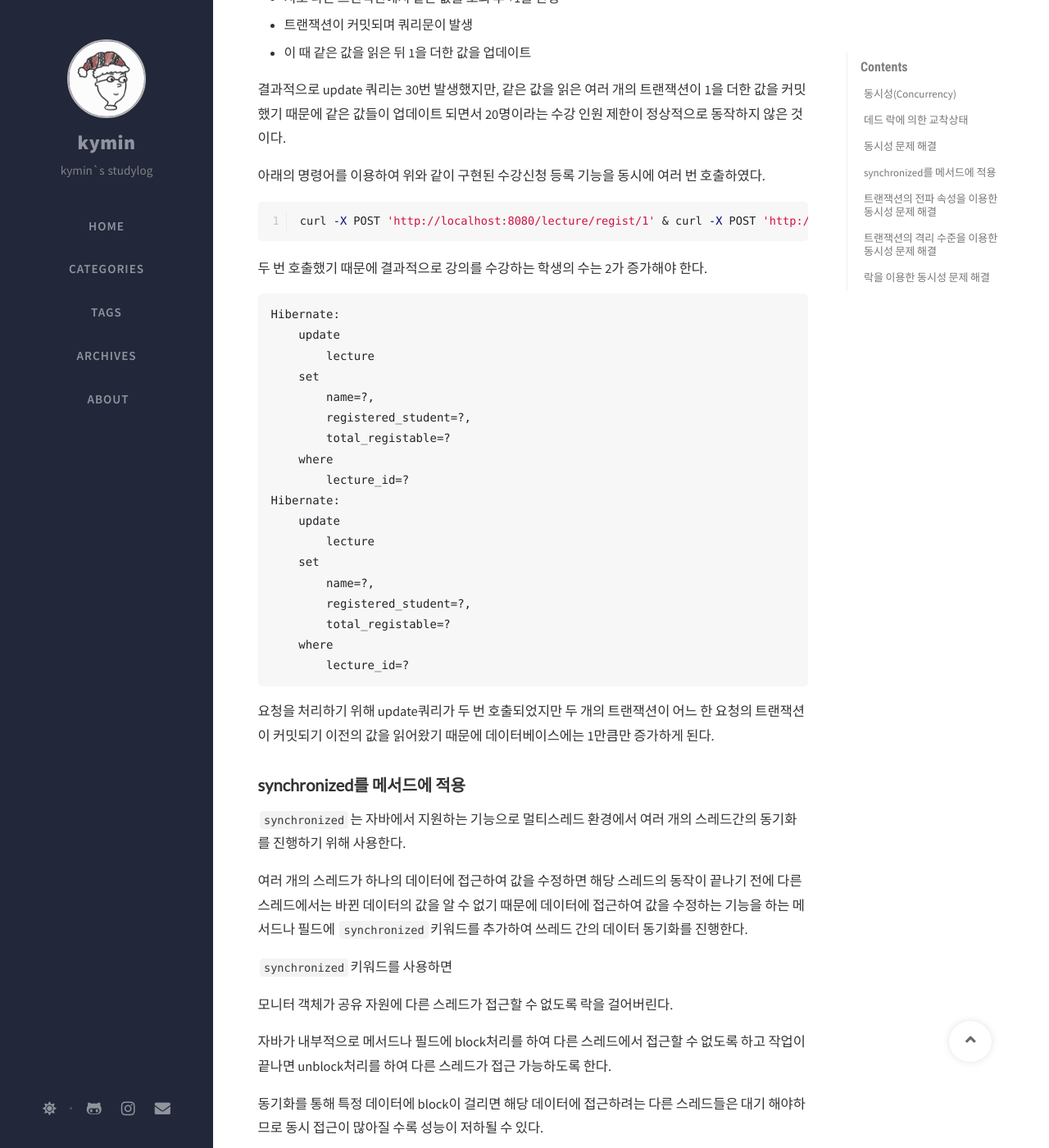
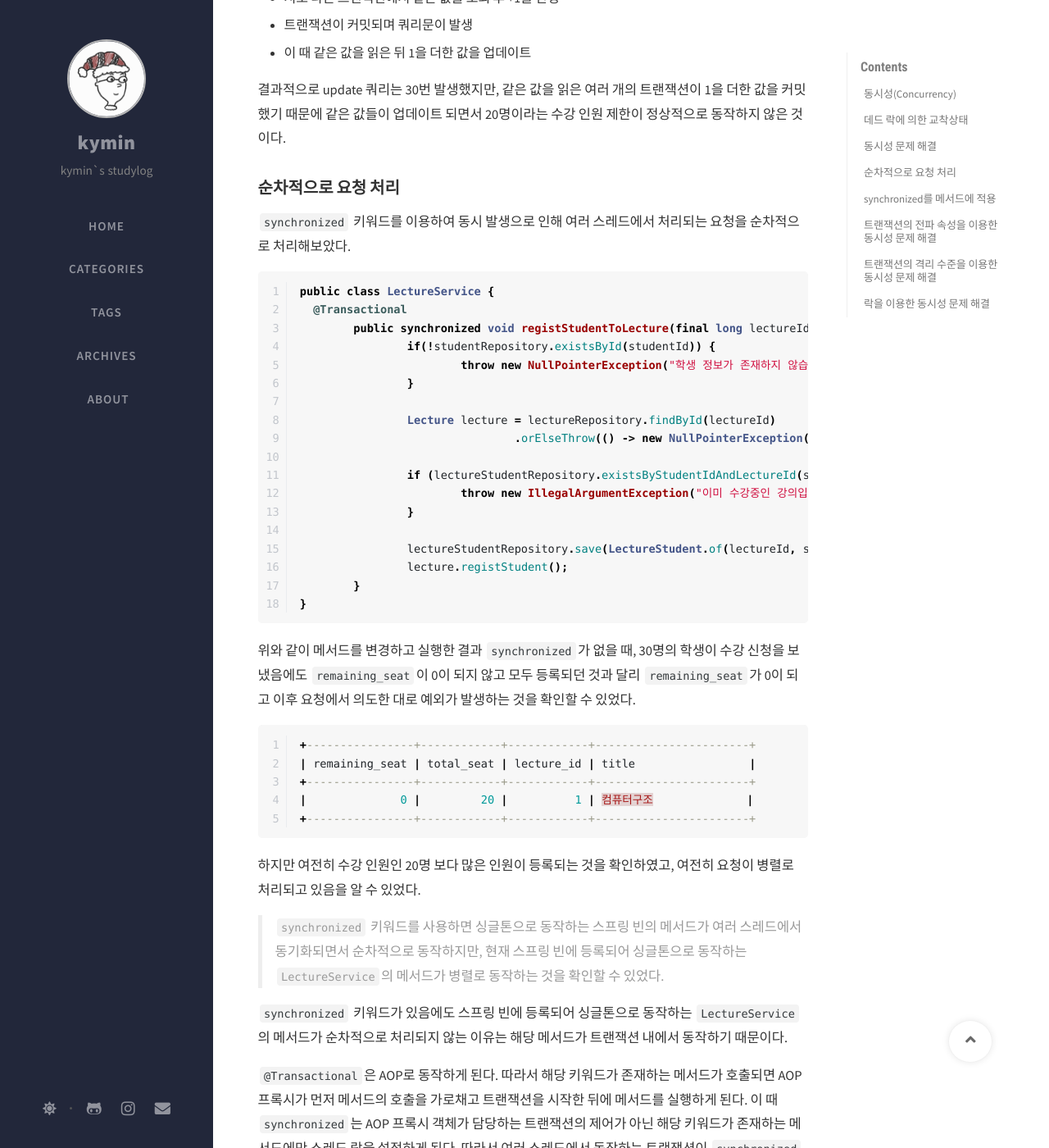
Before and after one commit to Kyoung-M1N/kyoung-M1N.github.io, a Jekyll site: the page built from _posts/spring/2025-02-09-[Spring]concurrency.md, in a window 1280 px wide and 1400 px high, scrolled down 4840 px. Shown: the whole window at 82% size. Built offline with Jekyll 4.4.1, drawn with Linux system fonts in a browser that asks for light colours; nearby versions of some CDN libraries; comment, search, counter and statistics services are not loaded; some of the changed text lies outside the part shown.

Commit message:
docs: 포스트 수정

````diff
--- a/_posts/spring/2025-02-09-[Spring]concurrency.md
+++ b/_posts/spring/2025-02-09-[Spring]concurrency.md
@@ -180,6 +180,50 @@ public class LectureStudent {
 
 결과적으로 update 쿼리는 30번 발생했지만, 같은 값을 읽은 여러 개의 트랜잭션이 1을 더한 값을 커밋했기 때문에 같은 값들이 업데이트 되면서 20명이라는 수강 인원 제한이 정상적으로 동작하지 않은 것이다.
 
+### **순차적으로 요청 처리**
+
+`synchronized` 키워드를 이용하여 동시 발생으로 인해 여러 스레드에서 처리되는 요청을 순차적으로 처리해보았다.
+
+```java
+public class LectureService {
+  @Transactional
+	public synchronized void registStudentToLecture(final long lectureId, final long studentId) {
+		if(!studentRepository.existsById(studentId)) {
+			throw new NullPointerException("학생 정보가 존재하지 않습니다");
+		}
+
+		Lecture lecture = lectureRepository.findById(lectureId)
+				.orElseThrow(() -> new NullPointerException("강의가 존재하지 않습니다"));
+
+		if (lectureStudentRepository.existsByStudentIdAndLectureId(studentId, lectureId)) {
+			throw new IllegalArgumentException("이미 수강중인 강의입니다");
+		}
+
+		lectureStudentRepository.save(LectureStudent.of(lectureId, studentId));
+		lecture.registStudent();
+	}
+}
+```
+
+위와 같이 메서드를 변경하고 실행한 결과 `synchronized`가 없을 때, 30명의 학생이 수강 신청을 보냈음에도  `remaining_seat`이 0이 되지 않고 모두 등록되던 것과 달리 `remaining_seat`가 0이 되고 이후 요청에서 의도한 대로 예외가 발생하는 것을 확인할 수 있었다.
+
+```sql
++----------------+------------+------------+-----------------------+
+| remaining_seat | total_seat | lecture_id | title                 |
++----------------+------------+------------+-----------------------+
+|              0 |         20 |          1 | 컴퓨터구조              |
++----------------+------------+------------+-----------------------+
+```
+
+하지만 여전히 수강 인원인 20명 보다 많은 인원이 등록되는 것을 확인하였고, 여전히 요청이 병렬로 처리되고 있음을 알 수 있었다.
+
+> `synchronized` 키워드를 사용하면 싱글톤으로 동작하는 스프링 빈의 메서드가 여러 스레드에서 동기화되면서 순차적으로 동작하지만, 현재 스프링 빈에 등록되어 싱글톤으로 동작하는 `LectureService`의 메서드가 병렬로 동작하는 것을 확인할 수 있었다.
+
+`synchronized` 키워드가 있음에도 스프링 빈에 등록되어 싱글톤으로 동작하는 `LectureService`의 메서드가 순차적으로 처리되지 않는 이유는 해당 메서드가 트랜잭션 내에서 동작하기 때문이다.
+
+`@Transactional`은 AOP로 동작하게 된다. 따라서 해당 키워드가 존재하는 메서드가 호출되면 AOP프록시가 먼저 메서드의 호출을 가로채고 트랜잭션을 시작한 뒤에 메서드를 실행하게 된다. 이 때 `synchronized`는 AOP 프록시 객체가 담당하는 트랜잭션의 제어가 아닌 해당 키워드가 존재하는 메서드에만 스레드 락을 설정하게 된다. 따라서 여러 스레드에서 동작하는 트랜잭션이 `synchronized` 키워드가 있는 메서드를 순차적으로 처리하더라도, 다른 트랜잭션에서 해당 메서드의 동작이 완료되고 트랜잭션이  커밋되기 전에 메서드가 실행되어 데이터베이스의 값을 읽어오기 때문에 스레드 동기화로 인한 순차 처리의 효과가 완전하게 나타나지 않는 것이다.
+
+즉 A, B트랜잭션이 동작을 하게되는 경우, A 트랜잭션 시작, B 트랜잭션 시작, A가 `synchronized`메서드 호출, B는 A에서 `synchronized`메서드의 동작이 끝날 때 까지 대기 후 호출, A 트랜잭션 커밋, B 트랜잭션 커밋 순으로 동작하여 스레드 동기화를 적용해도 원하는대로 동작하지 않는다.
 
 
 
@@ -192,36 +236,6 @@ public class LectureStudent {
 
 
 
-아래의 명령어를 이용하여 위와 같이 구현된 수강신청 등록 기능을 동시에 여러 번 호출하였다.
-
-```shell
-curl -X POST 'http://localhost:8080/lecture/regist/1' & curl -X POST 'http://localhost:8080/lecture/regist/1'
-```
-
-두 번 호출했기 때문에 결과적으로 강의를 수강하는 학생의 수는 2가 증가해야 한다.
-
-```mysql
-Hibernate:
-    update
-        lecture
-    set
-        name=?,
-        registered_student=?,
-        total_registable=?
-    where
-        lecture_id=?
-Hibernate:
-    update
-        lecture
-    set
-        name=?,
-        registered_student=?,
-        total_registable=?
-    where
-        lecture_id=?
-```
-
-요청을 처리하기 위해 update쿼리가 두 번 호출되었지만 두 개의 트랜잭션이 어느 한 요청의 트랜잭션이 커밋되기 이전의 값을 읽어왔기 때문에 데이터베이스에는 1만큼만 증가하게 된다.
 
 ### **synchronized를 메서드에 적용**
 
````
